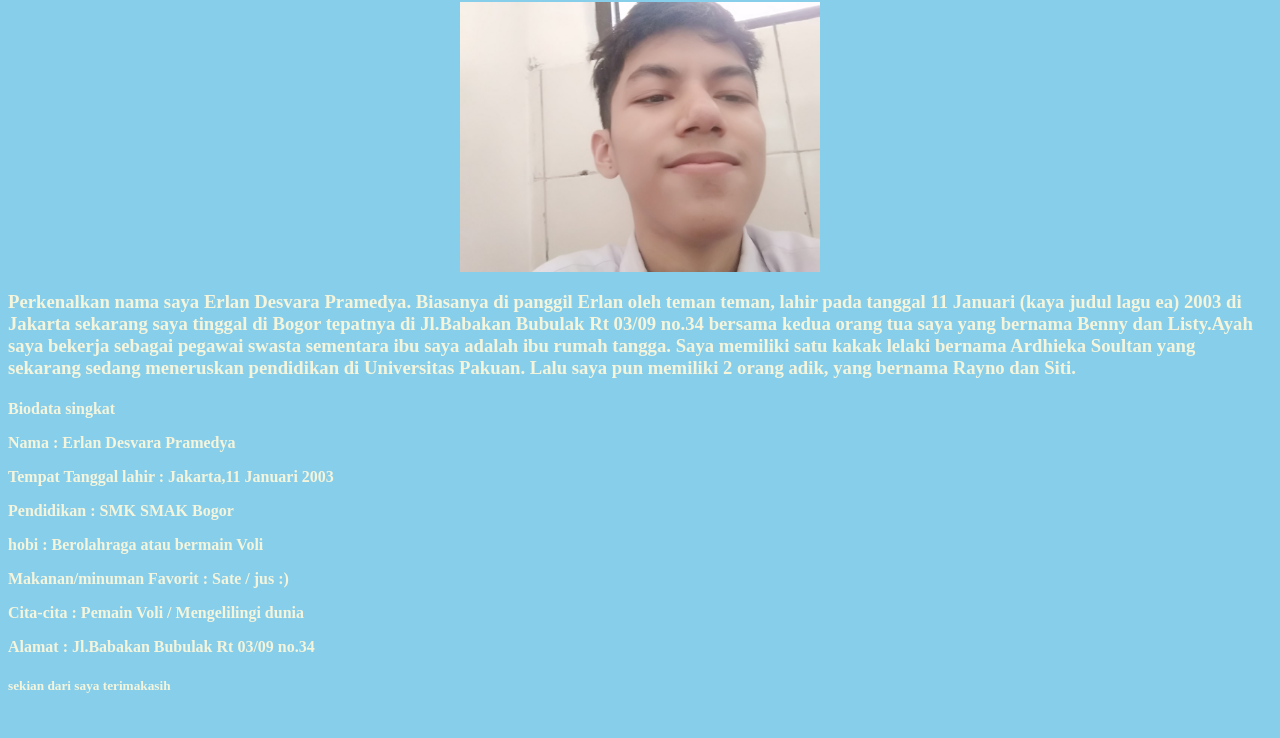
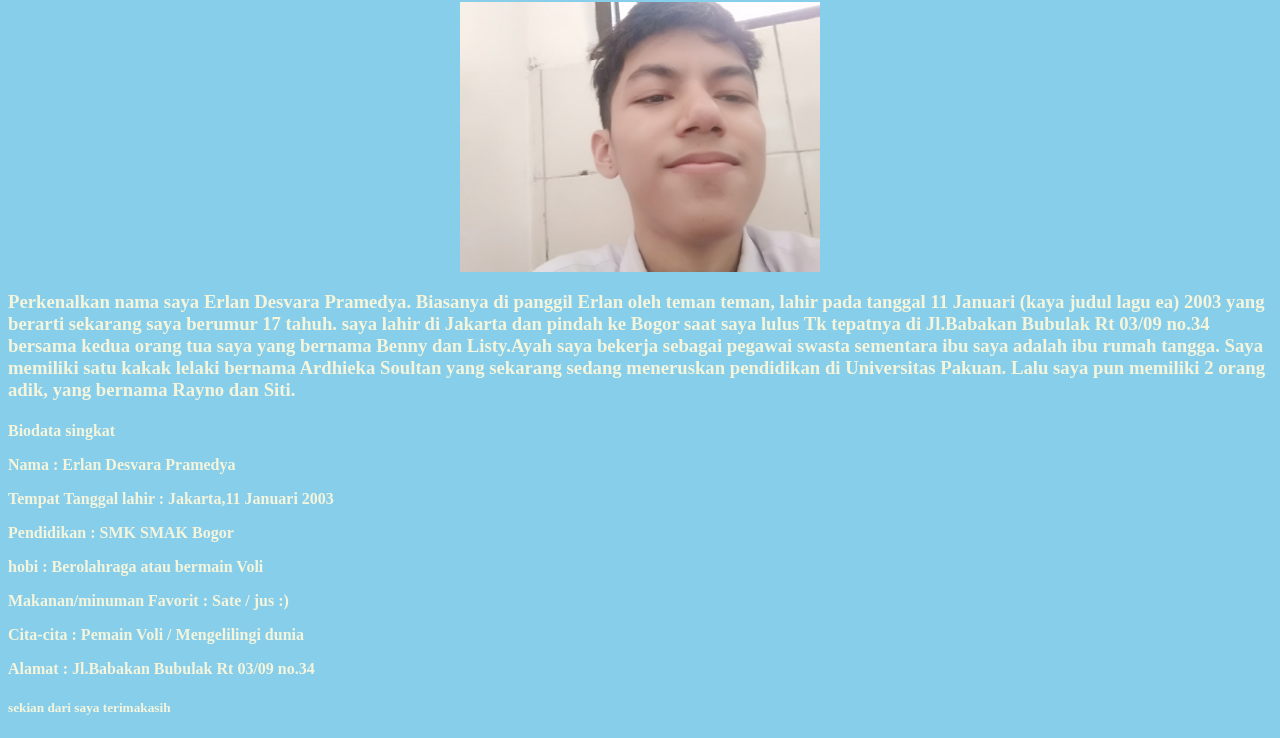
Before and after one commit to erlandesvarapramedya/erlandesvarapramedya.github.io, a plain HTML site: page index.html in a window 1280 px wide. Shown: the part 78-816 px from the top of the page. Drawn offline with Linux system fonts and the light colour scheme.

Commit message:
Update index.html

```diff
--- a/index.html
+++ b/index.html
@@ -8,7 +8,7 @@
 <h1 style="text-align:center;color: BlanchedAlmond">BIODATA</h1>
     <img src="erlan.jpg" width="360px" height="270px" style="display: block; margin: auto;">
 
-	<h3> <p style="color: Beige">Perkenalkan nama saya Erlan Desvara Pramedya. Biasanya di panggil Erlan oleh teman teman, lahir pada tanggal 11 Januari (kaya judul lagu ea) 2003 di Jakarta sekarang saya tinggal di Bogor tepatnya di Jl.Babakan Bubulak Rt 03/09 no.34 bersama kedua orang tua saya yang bernama Benny dan Listy.Ayah saya bekerja sebagai pegawai swasta sementara ibu saya adalah ibu rumah tangga. Saya memiliki satu kakak lelaki bernama Ardhieka Soultan yang sekarang sedang meneruskan pendidikan di Universitas Pakuan. Lalu saya pun memiliki 2 orang adik, yang bernama Rayno dan Siti.</p </h3>
+	<h3> <p style="color: Beige">Perkenalkan nama saya Erlan Desvara Pramedya. Biasanya di panggil Erlan oleh teman teman, lahir pada tanggal 11 Januari (kaya judul lagu ea) 2003 yang berarti sekarang saya berumur 17 tahuh. saya lahir di Jakarta dan pindah ke Bogor saat saya lulus Tk tepatnya di Jl.Babakan Bubulak Rt 03/09 no.34 bersama kedua orang tua saya yang bernama Benny dan Listy.Ayah saya bekerja sebagai pegawai swasta sementara ibu saya adalah ibu rumah tangga. Saya memiliki satu kakak lelaki bernama Ardhieka Soultan yang sekarang sedang meneruskan pendidikan di Universitas Pakuan. Lalu saya pun memiliki 2 orang adik, yang bernama Rayno dan Siti.</p </h3>
 	<h4 style="color : Beige"
 		align="left">Biodata singkat
 	<p>Nama					    : Erlan Desvara Pramedya </p>
```
